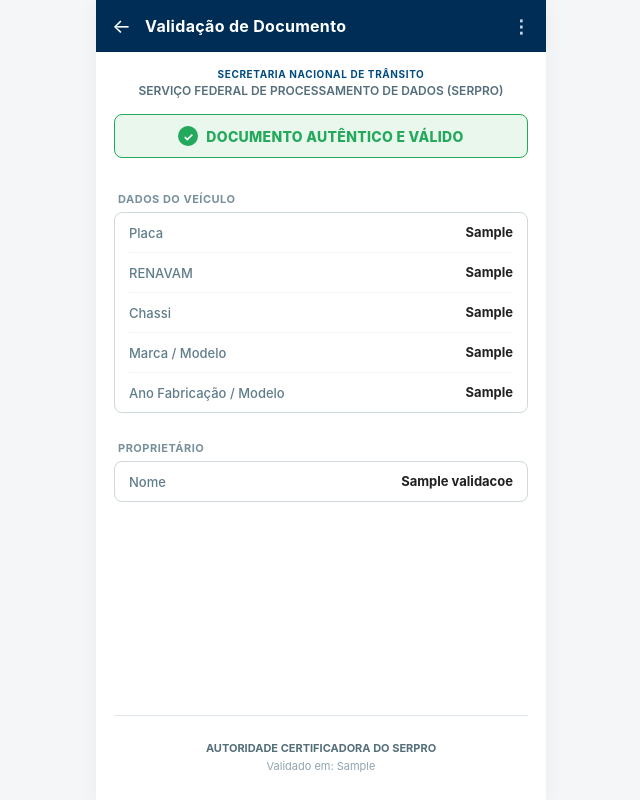
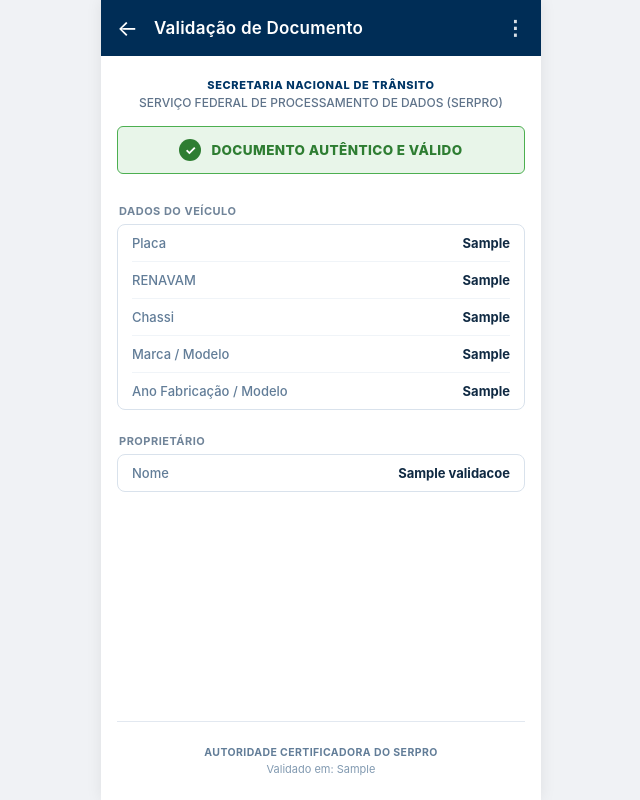
Before and after one commit to oCarioca7/validacao-crvl-gov-, a Flask app: page /validar/1 in a window 1280 px wide. Shown: the whole page, without its empty margins (319-959 px from the left). Run offline with Flask 3, Linux system fonts and the light colour scheme; tables that the repository leaves empty hold one stand-in row (values such as "Sample post").

Commit message:
Update validacao.html

```diff
--- a/templates/validacao.html
+++ b/templates/validacao.html
@@ -3,70 +3,221 @@
 <head>
     <meta charset="UTF-8">
     <meta name="viewport" content="width=device-width, initial-scale=1.0, maximum-scale=1.0, user-scalable=no">
-    <title>Vio - Validação de Documentos Digitais</title>
+    <title>Validação de Documento</title>
+
+    <!-- Meta tags para comportamento nativo de aplicativo -->
+    <meta name="theme-color" content="#002d56">
+    <meta name="apple-mobile-web-app-capable" content="yes">
+    <meta name="apple-mobile-web-app-status-bar-style" content="black-translucent">
+    <link rel="manifest" href="/manifest.json">
+
     <style>
-        body { font-family: -apple-system, BlinkMacSystemFont, "Segoe UI", Roboto, Helvetica, Arial, sans-serif; background-color: #f5f6f8; margin: 0; padding: 0; display: flex; justify-content: center; -webkit-font-smoothing: antialiased; }
-        .vio-wrapper { width: 100%; max-width: 450px; background: #ffffff; min-height: 100vh; box-sizing: border-box; padding: 0; display: flex; flex-direction: column; box-shadow: 0 4px 20px rgba(0,0,0,0.05); margin: 0 auto; }
-        .vio-top-navbar { background: #002d56; color: white; display: flex; align-items: center; justify-content: space-between; padding: 14px 16px; box-sizing: border-box; }
-        .vio-top-navbar .nav-left { display: flex; align-items: center; gap: 14px; font-size: 20px; cursor: pointer; }
-        .vio-top-navbar .nav-title-app { font-size: 16px; font-weight: 700; letter-spacing: 0.3px; }
-        .vio-top-navbar .nav-right { font-size: 18px; font-weight: bold; cursor: pointer; opacity: 0.8; }
-        .main-scroll-content { padding: 16px 18px; display: flex; flex-direction: column; flex: 1; }
-        .vio-app-header { text-align: center; margin-bottom: 16px; display: flex; flex-direction: column; align-items: center; }
-        .vio-app-header .top-gov { font-size: 10px; font-weight: 700; color: #004b82; letter-spacing: 0.6px; margin: 0; text-transform: uppercase; }
-        .vio-app-header .sub-gov { font-size: 12px; font-weight: 600; color: #546e7a; margin: 3px 0 0 0; }
-        .success-banner { background-color: #eaf7ed; border: 1px solid #23a95c; border-radius: 8px; padding: 11px 14px; text-align: center; margin-bottom: 20px; display: flex; align-items: center; justify-content: center; gap: 8px; }
-        .success-banner .check-circle { display: inline-flex; align-items: center; justify-content: center; width: 20px; height: 20px; background: #23a95c; color: white; border-radius: 50%; font-size: 12px; font-weight: bold; }
-        .success-banner .status-title { font-size: 14px; font-weight: 800; color: #23a95c; margin: 0; letter-spacing: 0.3px; }
-        .group-label { font-size: 11px; font-weight: 700; color: #78909c; text-transform: uppercase; margin: 14px 0 6px 4px; letter-spacing: 0.5px; }
-        .card-container { background: #ffffff; border: 1px solid #cfd8dc; border-radius: 8px; padding: 0 14px; margin-bottom: 14px; box-shadow: 0 1px 2px rgba(0,0,0,0.01); }
-        .data-row { display: flex; justify-content: space-between; align-items: flex-start; padding: 11px 0; border-bottom: 1px solid #f1f3f4; }
-        .data-row:last-child { border-bottom: none; }
-        .field-label { font-size: 13px; color: #607d8b; font-weight: 500; padding-top: 1px; }
-        .field-value { font-size: 13px; color: #212121; font-weight: 700; text-align: right; max-width: 210px; word-break: break-word; }
-        .footer-stamp { text-align: center; margin-top: auto; padding-top: 25px; border-top: 1px solid #e1e8ed; }
-        .footer-stamp .authority { font-size: 11px; font-weight: 700; color: #546e7a; margin: 0; }
-        .footer-stamp .timestamp { font-size: 11px; color: #90a4ae; margin-top: 4px; }
+        * { box-sizing: border-box; margin: 0; padding: 0; -webkit-tap-highlight-color: transparent; }
+        body {
+            font-family: -apple-system, BlinkMacSystemFont, "Segoe UI", Roboto, Helvetica, Arial, sans-serif;
+            background-color: #f0f2f5;
+            display: flex;
+            justify-content: center;
+            align-items: flex-start;
+            min-height: 100vh;
+        }
+        .app-container {
+            width: 100%;
+            max-width: 440px;
+            background: #ffffff;
+            min-height: 100vh;
+            display: flex;
+            flex-direction: column;
+            box-shadow: 0 0 15px rgba(0,0,0,0.08);
+        }
+        /* Top Navigation Bar do Vio */
+        .vio-header {
+            background-color: #002d56;
+            color: #ffffff;
+            height: 56px;
+            display: flex;
+            align-items: center;
+            justify-content: space-between;
+            padding: 0 16px;
+            position: sticky;
+            top: 0;
+            z-index: 100;
+        }
+        .vio-header-left {
+            display: flex;
+            align-items: center;
+            gap: 16px;
+        }
+        .back-icon {
+            font-size: 22px;
+            cursor: pointer;
+            line-height: 1;
+        }
+        .header-title {
+            font-size: 17px;
+            font-weight: 600;
+            letter-spacing: 0.2px;
+        }
+        .menu-dots {
+            font-size: 20px;
+            font-weight: bold;
+            opacity: 0.85;
+            cursor: pointer;
+        }
+        /* Conteúdo Principal */
+        .content {
+            padding: 16px 16px 24px 16px;
+            flex: 1;
+            display: flex;
+            flex-direction: column;
+        }
+        .gov-titles {
+            text-align: center;
+            margin: 6px 0 16px 0;
+        }
+        .gov-titles .main-gov {
+            font-size: 11px;
+            font-weight: 800;
+            color: #003666;
+            letter-spacing: 0.6px;
+            text-transform: uppercase;
+        }
+        .gov-titles .sub-gov {
+            font-size: 12px;
+            font-weight: 500;
+            color: #5f738a;
+            margin-top: 3px;
+        }
+        /* Banner de Sucesso */
+        .status-badge {
+            background-color: #e8f5e9;
+            border: 1px solid #4caf50;
+            border-radius: 6px;
+            padding: 12px 14px;
+            display: flex;
+            align-items: center;
+            justify-content: center;
+            gap: 10px;
+            margin-bottom: 18px;
+        }
+        .status-badge .icon-ok {
+            width: 22px;
+            height: 22px;
+            background-color: #2e7d32;
+            color: #ffffff;
+            border-radius: 50%;
+            display: flex;
+            align-items: center;
+            justify-content: center;
+            font-size: 13px;
+            font-weight: bold;
+        }
+        .status-badge .text-ok {
+            color: #2e7d32;
+            font-size: 13.5px;
+            font-weight: 800;
+            letter-spacing: 0.4px;
+        }
+        /* Grupos e Cartões de Dados */
+        .section-label {
+            font-size: 11px;
+            font-weight: 700;
+            color: #708499;
+            text-transform: uppercase;
+            letter-spacing: 0.5px;
+            margin: 12px 0 6px 2px;
+        }
+        .info-card {
+            background: #ffffff;
+            border: 1px solid #d9e2ec;
+            border-radius: 8px;
+            padding: 0 14px;
+            margin-bottom: 12px;
+        }
+        .info-row {
+            display: flex;
+            justify-content: space-between;
+            align-items: flex-start;
+            padding: 10px 0;
+            border-bottom: 1px solid #f0f4f8;
+        }
+        .info-row:last-child {
+            border-bottom: none;
+        }
+        .info-row .label {
+            font-size: 13px;
+            color: #627d98;
+            font-weight: 500;
+            flex: 1;
+        }
+        .info-row .val {
+            font-size: 13px;
+            color: #102a43;
+            font-weight: 700;
+            text-align: right;
+            flex: 1.2;
+            word-break: break-word;
+        }
+        /* Rodapé de Validação */
+        .footer-serpro {
+            margin-top: auto;
+            text-align: center;
+            padding-top: 24px;
+            border-top: 1px solid #e2e8f0;
+        }
+        .footer-serpro .cert-text {
+            font-size: 10.5px;
+            font-weight: 700;
+            color: #627d98;
+            letter-spacing: 0.4px;
+        }
+        .footer-serpro .cert-date {
+            font-size: 11px;
+            color: #829ab1;
+            margin-top: 3px;
+        }
     </style>
 </head>
 <body>
-<div class="vio-wrapper">
-    <div class="vio-top-navbar">
-        <div class="nav-left">
-            <span>&#8592;</span>
-            <span class="nav-title-app">Validação de Documento</span>
-        </div>
-        <div class="nav-right">&#8942;</div>
-    </div>
-    <div class="main-scroll-content">
-        <div class="vio-app-header">
-            <p class="top-gov">SECRETARIA NACIONAL DE TRÂNSITO</p>
-            <p class="sub-gov">SERVIÇO FEDERAL DE PROCESSAMENTO DE DADOS (SERPRO)</p>
-        </div>
-        <div class="success-banner">
-            <span class="check-circle">&#10003;</span>
-            <span class="status-title">DOCUMENTO AUTÊNTICO E VÁLIDO</span>
+    <div class="app-container">
+        <div class="vio-header">
+            <div class="vio-header-left">
+                <span class="back-icon" onclick="history.back()">&#8592;</span>
+                <span class="header-title">Validação de Documento</span>
+            </div>
+            <div class="menu-dots">&#8942;</div>
         </div>
 
-        <div class="group-label">Dados do Veículo</div>
-        <div class="card-container">
-            <div class="data-row"><span class="field-label">Placa</span><span class="field-value">{{ dados.placa }}</span></div>
-            <div class="data-row"><span class="field-label">RENAVAM</span><span class="field-value">{{ dados.renavam }}</span></div>
-            <div class="data-row"><span class="field-label">Chassi</span><span class="field-value">{{ dados.chassi_mascarado }}</span></div>
-            <div class="data-row"><span class="field-label">Marca / Modelo</span><span class="field-value">{{ dados.modelo }}</span></div>
-            <div class="data-row"><span class="field-label">Ano Fabricação / Modelo</span><span class="field-value">{{ dados.ano }}</span></div>
-        </div>
+        <div class="content">
+            <div class="gov-titles">
+                <div class="main-gov">SECRETARIA NACIONAL DE TRÂNSITO</div>
+                <div class="sub-gov">SERVIÇO FEDERAL DE PROCESSAMENTO DE DADOS (SERPRO)</div>
+            </div>
 
-        <div class="group-label">Proprietário</div>
-        <div class="card-container">
-            <div class="data-row"><span class="field-label">Nome</span><span class="field-value">{{ dados.nome }}</span></div>
-        </div>
+            <div class="status-badge">
+                <div class="icon-ok">&#10003;</div>
+                <div class="text-ok">DOCUMENTO AUTÊNTICO E VÁLIDO</div>
+            </div>
 
-        <div class="footer-stamp">
-            <p class="authority">AUTORIDADE CERTIFICADORA DO SERPRO</p>
-            <p class="timestamp">Validado em: {{ dados.data_hora }}</p>
+            <div class="section-label">Dados do Veículo</div>
+            <div class="info-card">
+                <div class="info-row"><span class="label">Placa</span><span class="val">{{ dados.placa }}</span></div>
+                <div class="info-row"><span class="label">RENAVAM</span><span class="val">{{ dados.renavam }}</span></div>
+                <div class="info-row"><span class="label">Chassi</span><span class="val">{{ dados.chassi_mascarado }}</span></div>
+                <div class="info-row"><span class="label">Marca / Modelo</span><span class="val">{{ dados.modelo }}</span></div>
+                <div class="info-row"><span class="label">Ano Fabricação / Modelo</span><span class="val">{{ dados.ano }}</span></div>
+            </div>
+
+            <div class="section-label">Proprietário</div>
+            <div class="info-card">
+                <div class="info-row"><span class="label">Nome</span><span class="val">{{ dados.nome }}</span></div>
+            </div>
+
+            <div class="footer-serpro">
+                <div class="cert-text">AUTORIDADE CERTIFICADORA DO SERPRO</div>
+                <div class="cert-date">Validado em: {{ dados.data_hora }}</div>
+            </div>
         </div>
     </div>
-</div>
 </body>
 </html>
```
